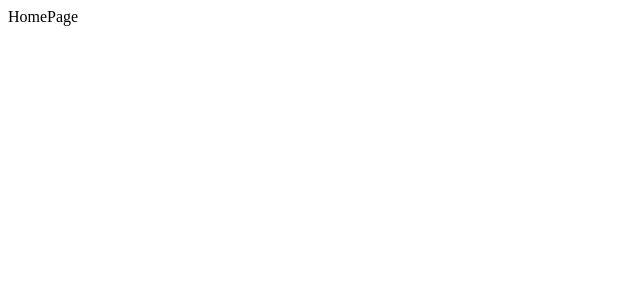
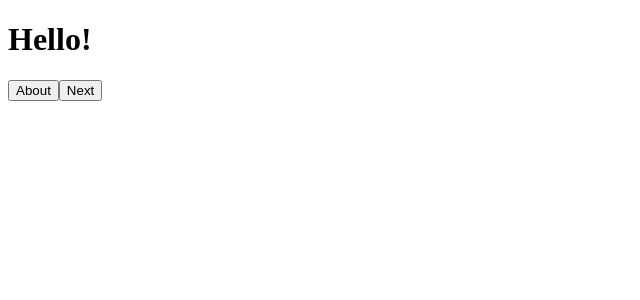
Before and after one commit to ecemonkol/DevRoast, a React (Vite) app: page / in a window 1280 px wide. Shown: the top 300 px of the page, without its empty margins (0-640 px from the left). Built offline with nearby package versions, Linux system fonts and the light colour scheme.

Commit message:
add button and links to homepage

```diff
--- a/src/pages/HomePage.jsx
+++ b/src/pages/HomePage.jsx
@@ -1,7 +1,18 @@
 import React from "react";
+import { Link } from "react-router-dom";
 
 const HomePage = () => {
-  return <div>HomePage</div>;
+  return (
+    <div>
+      <h1>Hello!</h1>
+      <Link to="/about">
+        <button>About</button>
+      </Link>
+      <Link to="/choose-avatar">
+        <button>Next</button>
+      </Link>
+    </div>
+  );
 };
 
 export default HomePage;
```
